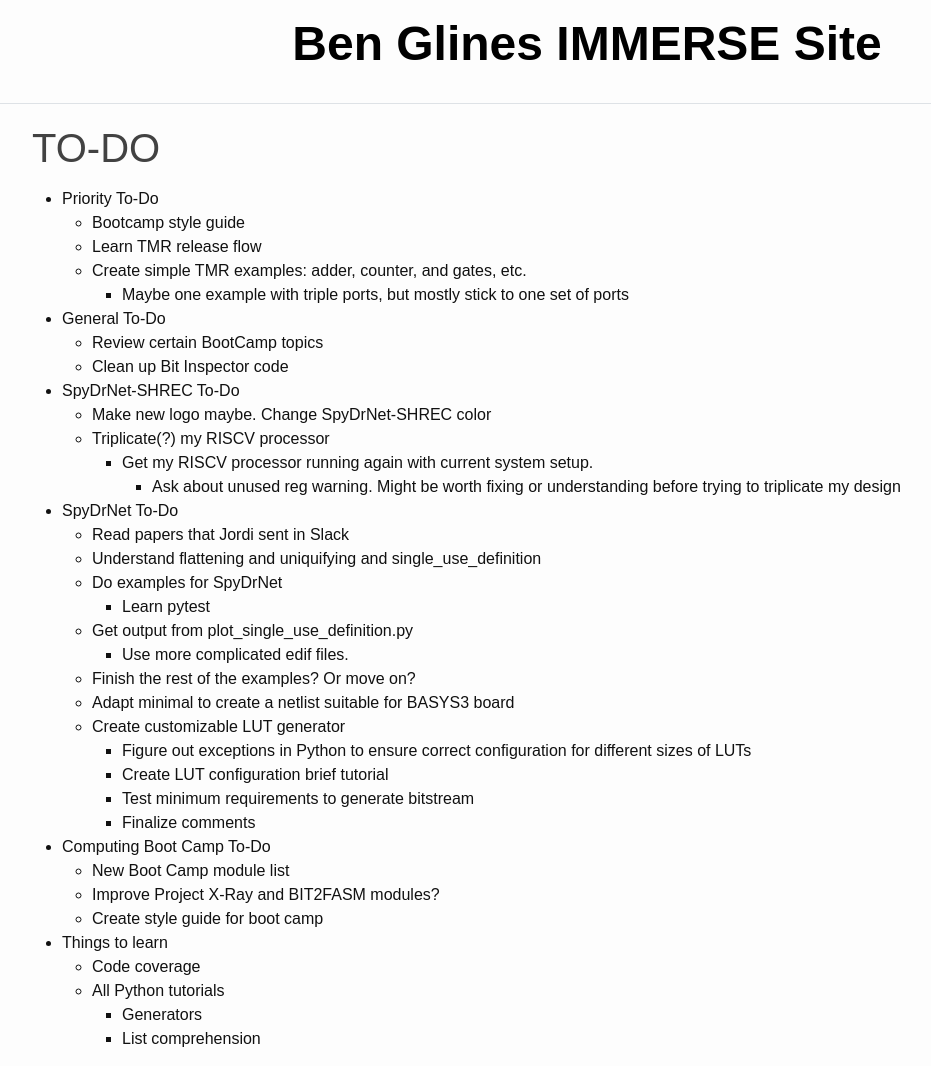
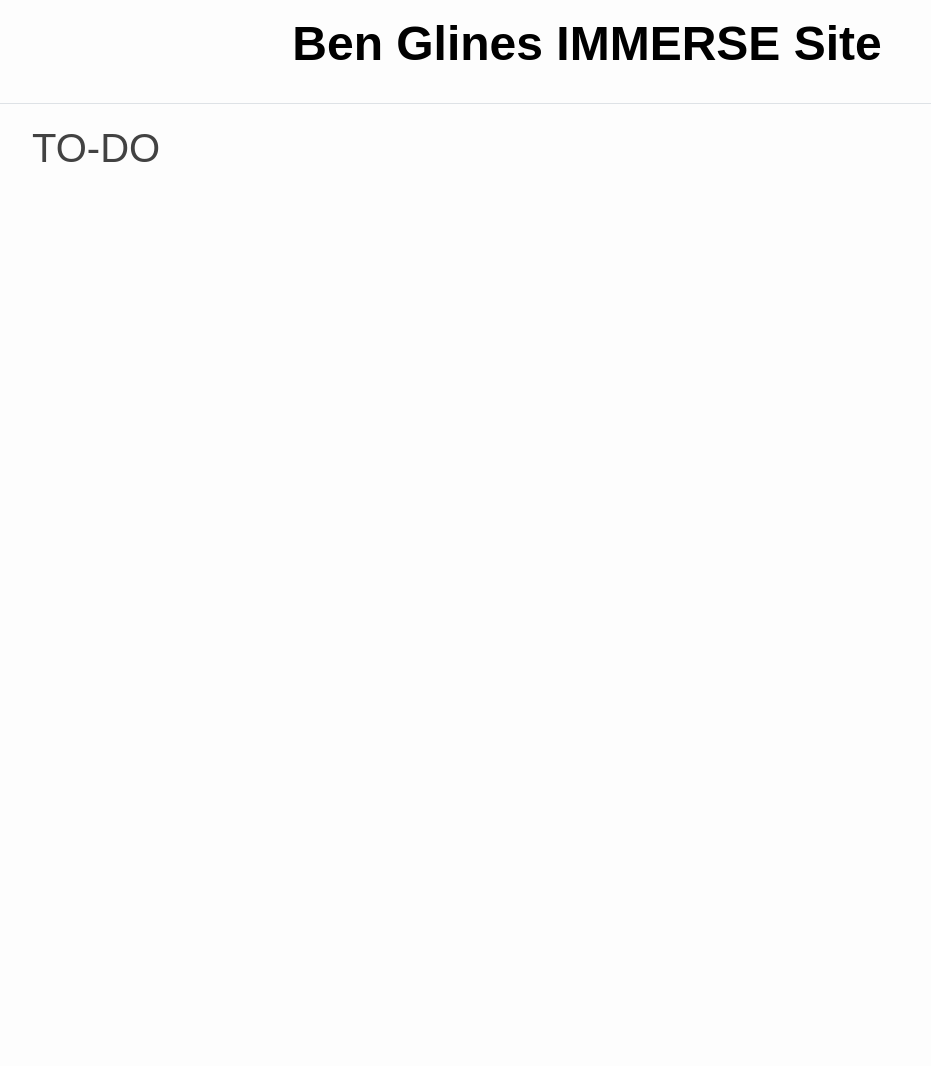
Before and after one commit to benglines/immerse, a Jekyll site: the page built from _pages/todo.md, in a window 1280 px wide and 1066 px high. Shown: the whole window, without its empty margins (53-984 px from the left). Built offline with Jekyll 4.4.1, drawn with Linux system fonts in a browser that asks for light colours.

Commit message:
Updated Log

```diff
--- a/_pages/todo.md
+++ b/_pages/todo.md
@@ -2,48 +2,6 @@
 layout: default
 title: TO-DO
 ---
-* **Priority To-Do**
-  * Bootcamp style guide
-  * Learn TMR release flow
-  * Create simple TMR examples: adder, counter, and gates, etc.
-    * Maybe one example with triple ports, but mostly stick to one set of ports
-
-* **General To-Do**
-  * Review certain BootCamp topics
-  * Clean up Bit Inspector code
-
-* **SpyDrNet-SHREC To-Do**
-  * Make new logo maybe. Change SpyDrNet-SHREC color
-  * Triplicate(?) my RISCV processor
-    * Get my RISCV processor running again with current system setup.
-      * Ask about unused reg warning. Might be worth fixing or understanding before trying to triplicate my design
-
-* **SpyDrNet To-Do**
-  * Read papers that Jordi sent in Slack
-  * Understand flattening and uniquifying and single_use_definition
-  * Do examples for SpyDrNet
-    * Learn pytest
-  * Get output from plot_single_use_definition.py
-    * Use more complicated edif files.
-  * Finish the rest of the examples? Or move on?
-  * Adapt minimal to create a netlist suitable for BASYS3 board
-  * Create customizable LUT generator
-    * Figure out exceptions in Python to ensure correct configuration for different sizes of LUTs
-    * Create LUT configuration brief tutorial
-    * Test minimum requirements to generate bitstream
-    * Finalize comments
-
-* **Computing Boot Camp To-Do**
-  * New Boot Camp module list
-  * Improve Project X-Ray and BIT2FASM modules?
-  * Create style guide for boot camp
-
-* **Things to learn**
-  * Code coverage
-  * All Python tutorials
-    * Generators
-    * List comprehension
-
 
 <!--
 Log Template
```
Also changed, not shown: _pages/log.md (+15 -6 lines).
